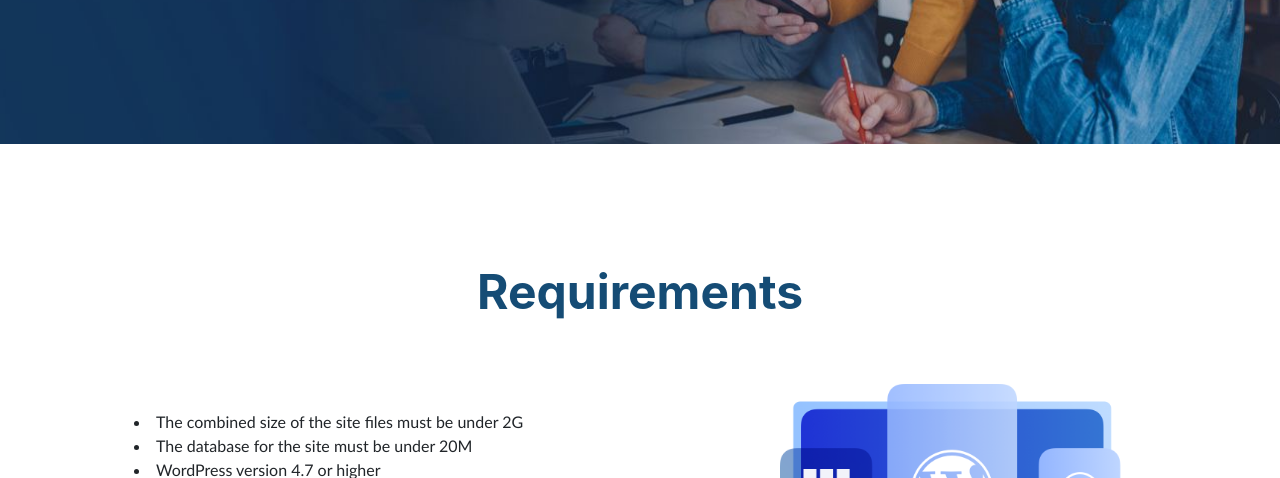
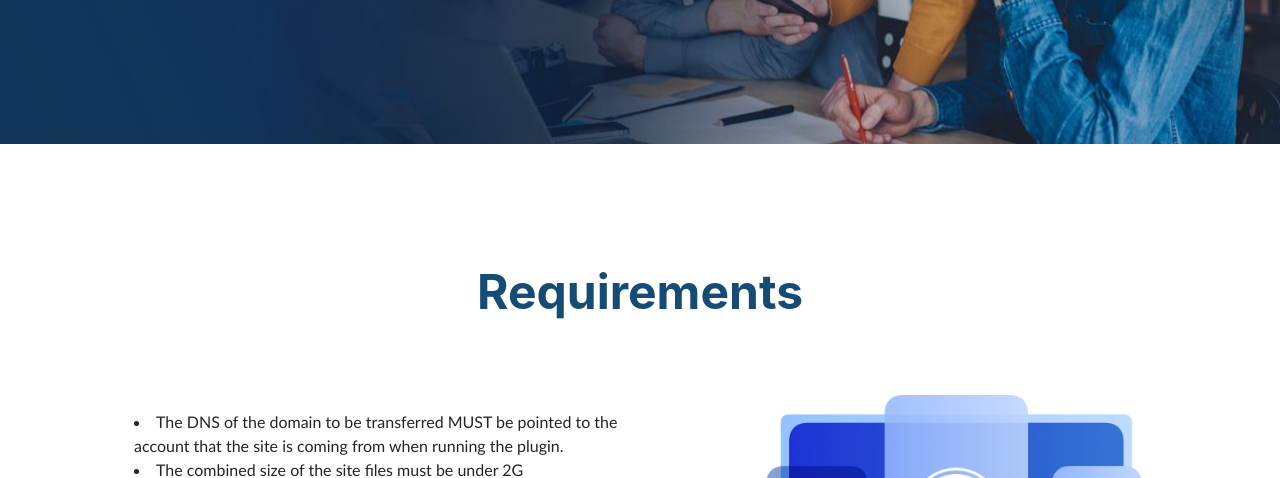
Before and after one commit to christopherwestendurance/freewpguide, a plain HTML site: page index.html in a window 1280 px wide. Shown: the part 474-952 px from the top of the page. Drawn offline with nearby package versions, Linux system fonts and the light colour scheme; a web font is replaced by a local one.

Commit message:
DNS specification on reqirements

```diff
--- a/index.html
+++ b/index.html
@@ -69,6 +69,8 @@
                     <div style=" width:50% !important; display:inline-block !important;">
                         <p style="height: 10px;" class="pre-wrap lead">
                         <ul>
+                            <li>The DNS of the domain to be transferred MUST be pointed to the account that the site is
+                                coming from when running the plugin.</li>
                             <li>The combined size of the site files must be under 2G
                                 <!--<a href="https://www.google.com/url?q=https://docs.google.com/spreadsheets/d/1IwFMbkI6YOv3Oc6ri7NxTyF4Lkq5I0dEuRuRA24XgN0/edit%23gid%3D2023501805&amp;sa=D&amp;ust=1588863628038000"target="_blank">tracking sheet</a></li>-->
                             <li>The database for the site must be under 20M</li>
@@ -355,7 +357,8 @@
                                 <li>If you are unable to install the plugin, there are several things to look at.
                                     <ol>
                                         <li>You may be out of disk space on your current hosting platform.</li>
-                                        <li>Your current host may be limiting which plugins you are allowed to install on
+                                        <li>Your current host may be limiting which plugins you are allowed to install
+                                            on
                                             your site.</li>
                                         <li>Your WordPress version may be too old.</li>
                                         <li>The PHP version of your site may not be up to date.</li>
```
